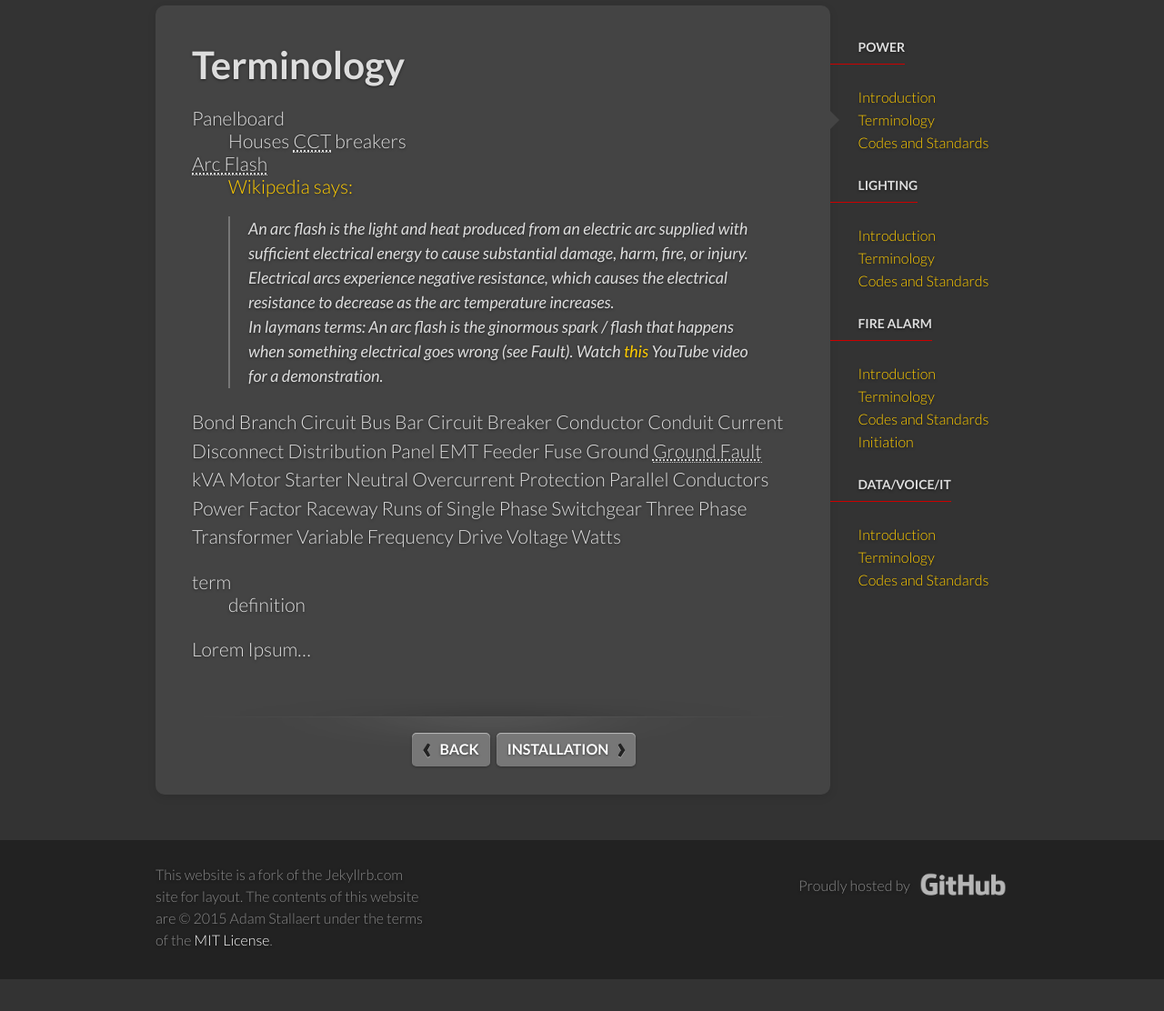
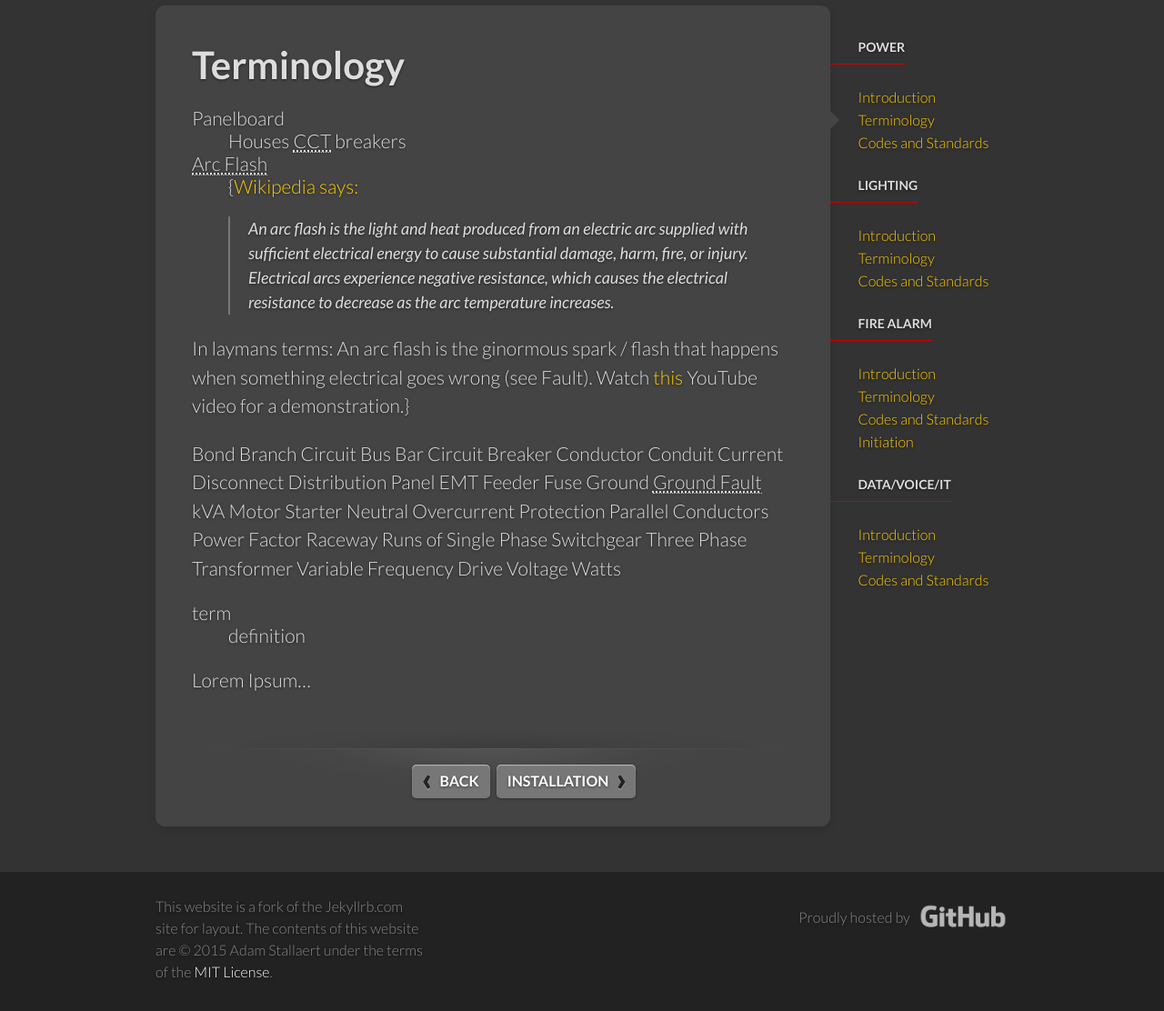
Before and after one commit to astallaert/astallaert.github.io, a Jekyll site: the page built from _ee/power-terminology.md, in a window 1280 px wide, cut to the strip 109-1221 px from the top of the page. Shown: the whole strip at 91% size. Built offline with Jekyll 4.4.1, drawn with Linux system fonts in a browser that asks for light colours; before the commit the page ends 1186 px from its top, so only the background shows below that.

```diff
--- a/_ee/power-terminology.md
+++ b/_ee/power-terminology.md
@@ -10,10 +10,11 @@ Panelboard
 : Houses CCT breakers
 
 Arc Flash
-: [Wikipedia says:](http://en.wikipedia.org/wiki/Arc_flash)
+: {[Wikipedia says:](http://en.wikipedia.org/wiki/Arc_flash)
 
 > An arc flash is the light and heat produced from an electric arc supplied with sufficient electrical energy to cause substantial damage, harm, fire, or injury. Electrical arcs experience negative resistance, which causes the electrical resistance to decrease as the arc temperature increases.
-In laymans terms: An arc flash is the ginormous spark / flash that happens when something electrical goes wrong (see Fault). Watch [this](http://goo.gl/KFDkxk) YouTube video for a demonstration.
+
+In laymans terms: An arc flash is the ginormous spark / flash that happens when something electrical goes wrong (see Fault). Watch [this](http://goo.gl/KFDkxk) YouTube video for a demonstration.}
 
 
 Bond
```
